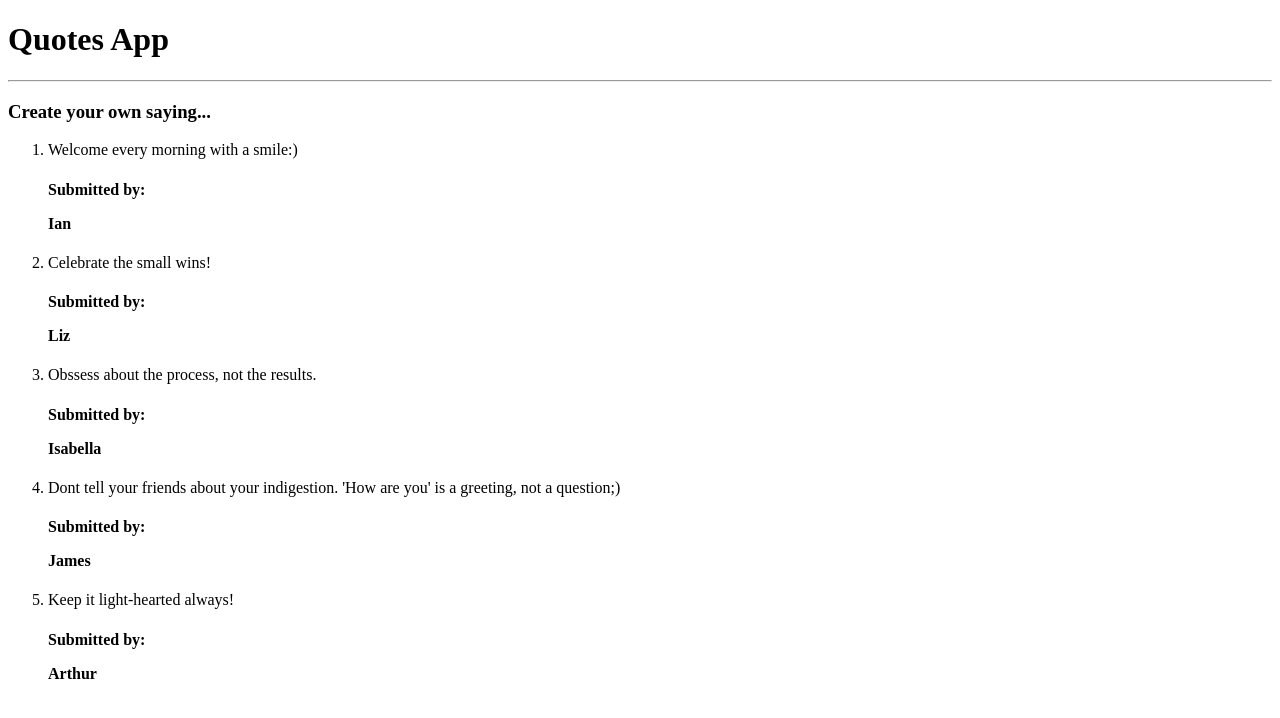
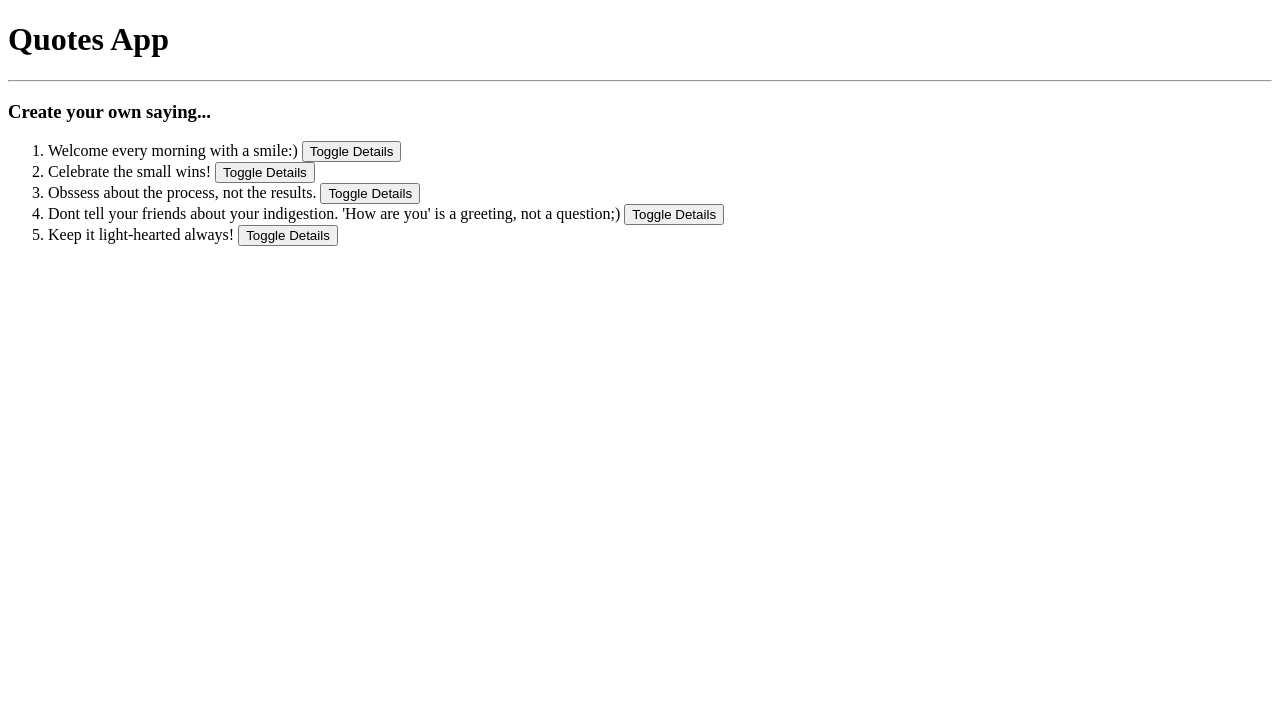
Before and after one commit to ianmwariri/Quotes, an Angular app: page / in a window 1280 px wide. Shown: the top 718 px of the page. Built offline with nearby package versions, Linux system fonts and the light colour scheme.

Commit message:
Add Event Binding Syntax.

```diff
--- a/src/app/quote/quote.component.html
+++ b/src/app/quote/quote.component.html
@@ -4,9 +4,11 @@
     <h3>Create your own saying...</h3>
 
     <ol>
-      <li *ngFor='let quote of quotes'>
+      <li *ngFor='let quote of quotes; let i=index'>
         {{quote.saying}}
-       <h4> Submitted by:   <app-quote-detail [quote]='quote'></app-quote-detail></h4>
+        <button (click)='toggleDetails(i)'>Toggle Details</button>
+         <app-quote-detail *ngIf='quote.showDescription' [quote]='quote'></app-quote-detail>
+
       </li>
     </ol>
     <p *ngIf='quotes.length > 7'>Quite witty! Ever considered writing poetry?</p>
--- a/src/app/quote/quote.component.ts
+++ b/src/app/quote/quote.component.ts
@@ -17,6 +17,10 @@ export class QuoteComponent implements OnInit {
 
   ];
 
+  toggleDetails(index){
+    this.quotes[index].showDescription = !this.quotes[index].showDescription;
+  }
+
   constructor() { }
 
   ngOnInit(){
```
